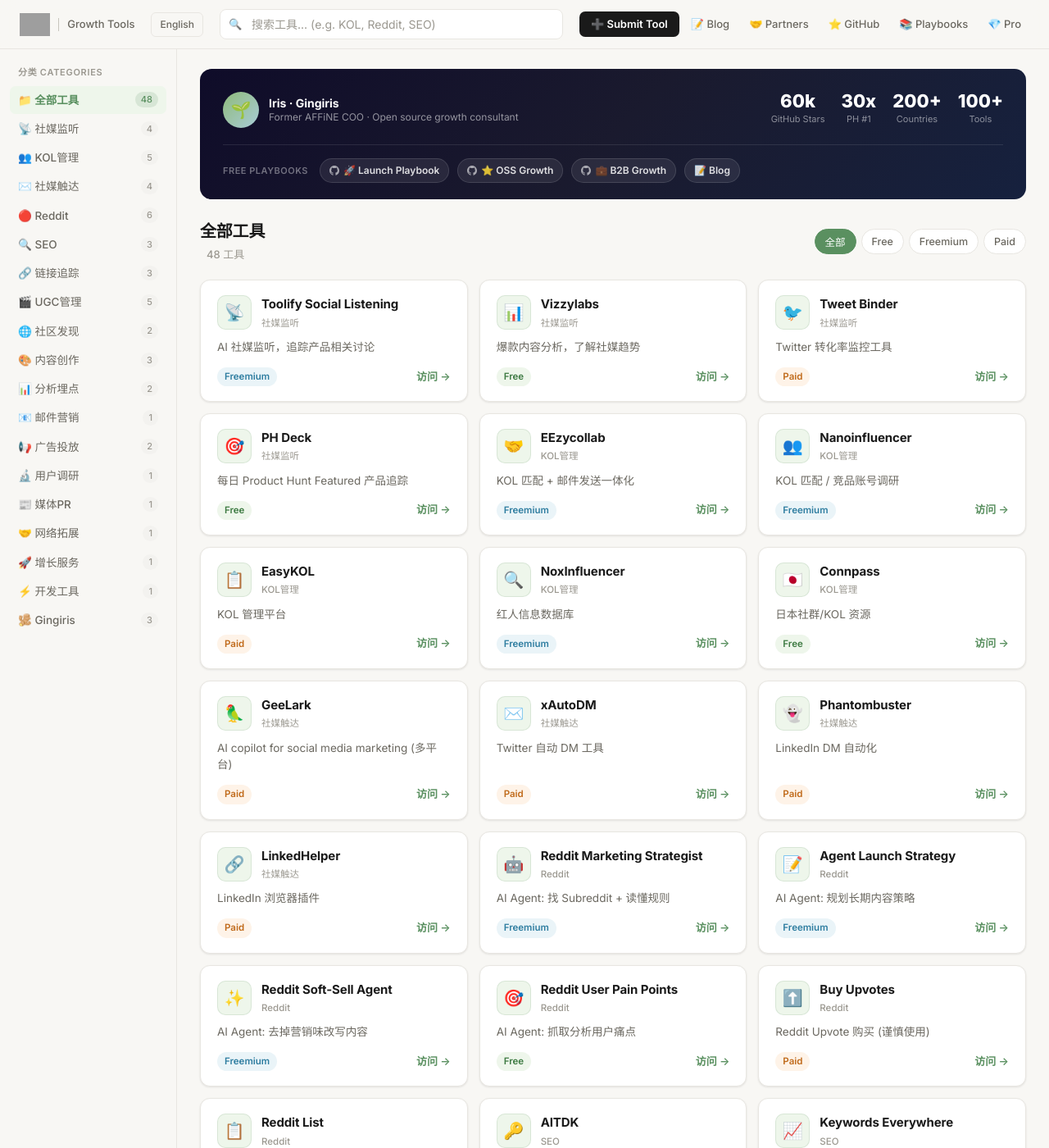
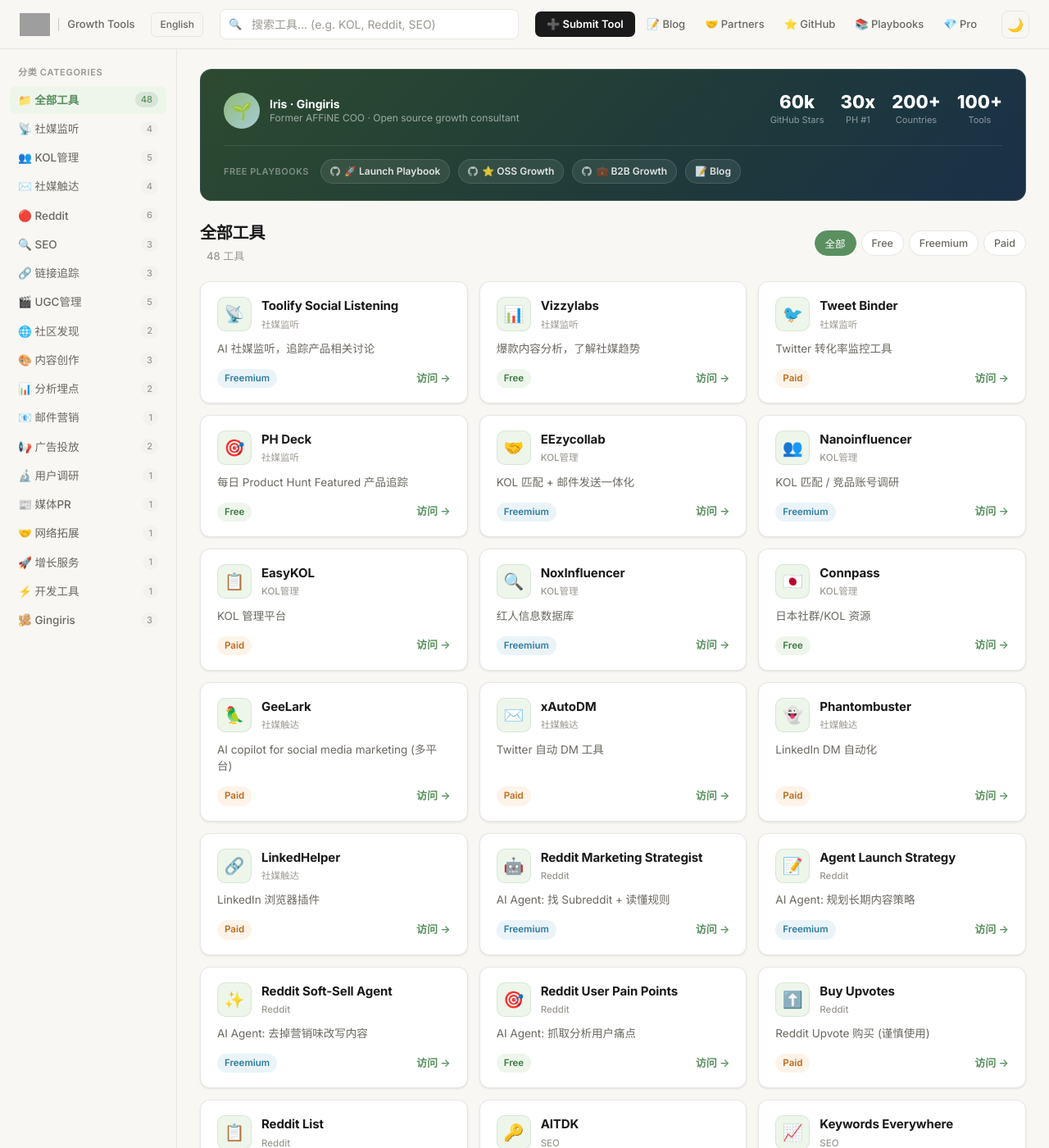
Before and after one commit to Gingiris/growth-tools, a Jekyll site: the page index.html, which Jekyll copies as it is, in a window 1280 px wide and 1400 px high. Shown: the whole window at 82% size. Built offline with Jekyll 4.4.1, drawn with Linux system fonts in a browser that asks for light colours; grey boxes are pictures that could not be loaded.

Commit message:
feat: brand-green stats banner + dark mode toggle
Banner:
- Replace navy gradient with forest green #2d4a30 → teal #1e3a3a → navy #1a3048
- Matches Gingiris logo green palette, subtle green border

Dark mode:
- Full [data-theme="dark"] CSS variables (warm dark, not pure black)
- 🌙/☀️ toggle button in header, sticky position
- Persists to localStorage, respects system prefers-color-scheme on first visit
- Smooth var() transitions across all components

Co-Authored-By: Claude Sonnet 4.6 <noreply@anthropic.com>

```diff
--- a/index.html
+++ b/index.html
@@ -558,14 +558,63 @@
 
         .tool-link:hover { color: var(--accent-hover); }
 
-        /* Stats Banner */
+        /* ── Dark mode ── */
+        [data-theme="dark"] {
+            --bg: #111110;
+            --surface: #1c1c1a;
+            --surface-hover: #242422;
+            --border: #2a2a27;
+            --border-hover: #3a3a36;
+            --text: #f0ede8;
+            --text-secondary: #9b9890;
+            --text-muted: #6b6860;
+            --green-light: rgba(143,186,122,0.12);
+            --accent-bg: rgba(90,144,96,0.15);
+            --price-free-bg: rgba(90,144,96,0.15);
+            --price-freemium-bg: rgba(90,154,181,0.15);
+            --price-paid-bg: rgba(192,106,26,0.15);
+            --shadow-sm: 0 1px 3px rgba(0,0,0,0.3);
+            --shadow-md: 0 4px 12px rgba(0,0,0,0.35);
+        }
+
+        [data-theme="dark"] .header {
+            background: rgba(17,17,16,0.92);
+        }
+
+        [data-theme="dark"] .search-box input {
+            color: var(--text);
+        }
+
+        /* Dark mode toggle button */
+        .theme-toggle {
+            width: 34px;
+            height: 34px;
+            border-radius: 8px;
+            border: 1px solid var(--border);
+            background: transparent;
+            cursor: pointer;
+            display: flex;
+            align-items: center;
+            justify-content: center;
+            font-size: 16px;
+            transition: background 0.15s, border-color 0.15s;
+            flex-shrink: 0;
+            font-family: inherit;
+        }
+
+        .theme-toggle:hover {
+            background: var(--surface-hover);
+            border-color: var(--border-hover);
+        }
+
         /* Stats banner */
         .stats-banner {
-            background: linear-gradient(135deg, #0f0c29, #1a1a2e, #16213e);
+            background: linear-gradient(135deg, #2d4a30 0%, #1e3a3a 60%, #1a3048 100%);
             border-radius: 14px;
             padding: 28px 28px 20px;
             margin-bottom: 24px;
             color: #fff;
+            border: 1px solid rgba(143,186,122,0.2);
         }
 
         .stats-top {
@@ -750,6 +799,7 @@
                 <a href="https://github.com/Gingiris/gingiris-launch">📚 Playbooks</a>
                 <a href="https://gingiris.gumroad.com">💎 Pro</a>
             </nav>
+            <button class="theme-toggle" id="themeToggle" title="Toggle dark mode" aria-label="Toggle dark mode">🌙</button>
         </div>
     </header>
 
@@ -848,7 +898,26 @@
     </footer>
 
     <script>
-        // Tools Data
+        // ── Dark mode ──────────────────────────────────────────────────
+        const themeToggle = document.getElementById('themeToggle');
+        const root = document.documentElement;
+
+        function setTheme(theme) {
+            root.setAttribute('data-theme', theme);
+            localStorage.setItem('theme', theme);
+            themeToggle.textContent = theme === 'dark' ? '☀️' : '🌙';
+        }
+
+        // Init: respect saved preference or system preference
+        const saved = localStorage.getItem('theme');
+        const prefersDark = window.matchMedia('(prefers-color-scheme: dark)').matches;
+        setTheme(saved || (prefersDark ? 'dark' : 'light'));
+
+        themeToggle.addEventListener('click', () => {
+            setTheme(root.getAttribute('data-theme') === 'dark' ? 'light' : 'dark');
+        });
+
+        // ── Tools Data ─────────────────────────────────────────────────
         const tools = [
             // 社媒监听 & 分析
             { name: "Toolify Social Listening", desc: "AI 社媒监听，追踪产品相关讨论", category: "社媒监听", price: "freemium", url: "https://www.toolify.ai/social-listening", icon: "📡" },
```
